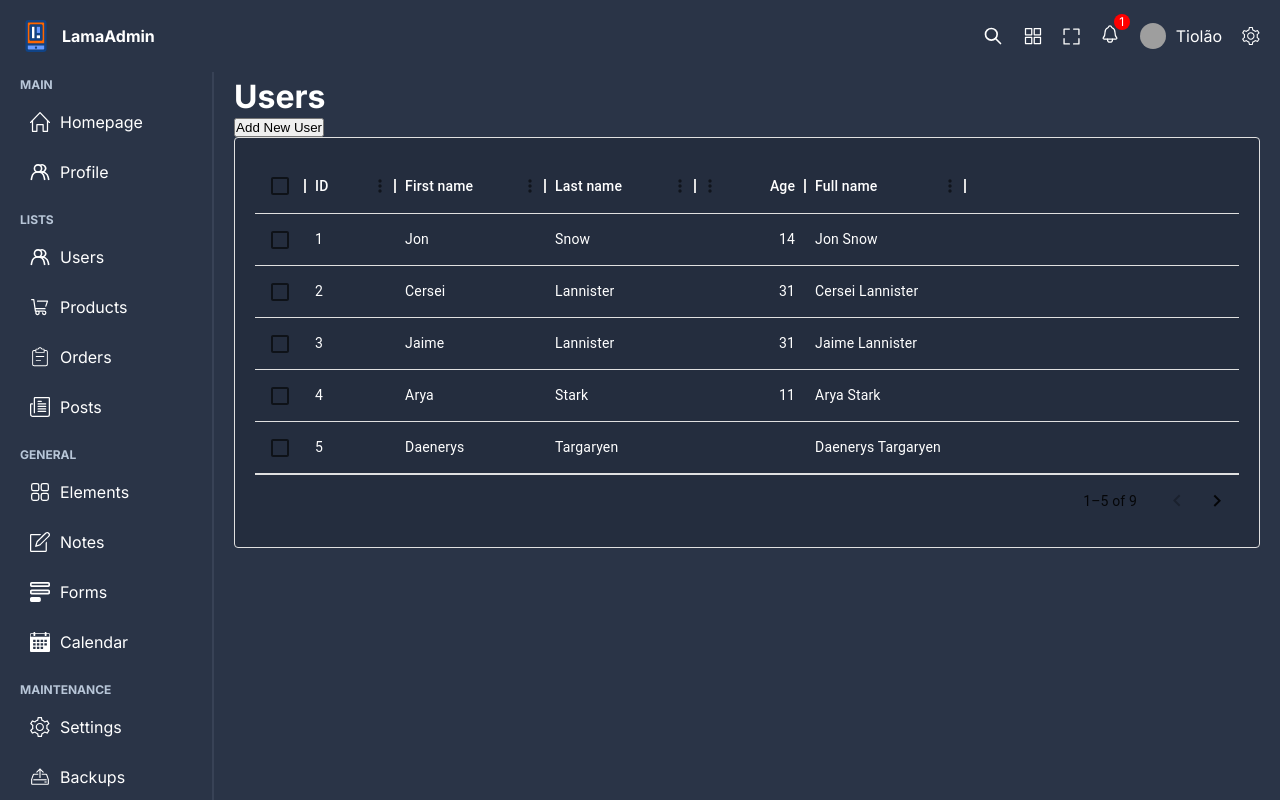
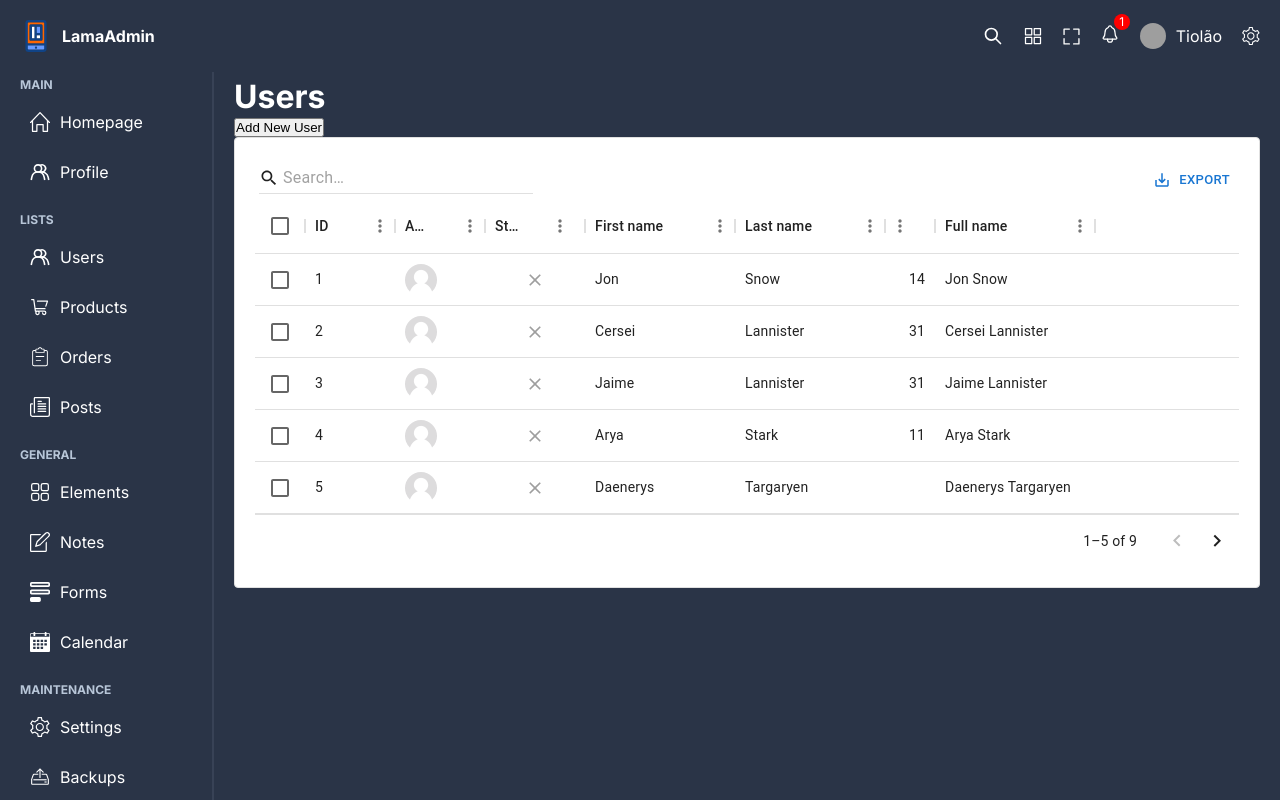
Before and after one commit to eloygomes/React-Admin-Dashboard, a React (Vite) app: page /users in a window 1280 px wide. Shown: the top 800 px of the page. Built offline with nearby package versions, Linux system fonts and the light colour scheme; grey boxes are pictures that could not be loaded.

Commit message:
0.6.2.0
.

```diff
--- a/src/components/dataTable/DataTable.tsx
+++ b/src/components/dataTable/DataTable.tsx
@@ -1,9 +1,29 @@
-import { DataGrid, GridColDef, GridValueGetterParams } from "@mui/x-data-grid";
+import {
+  DataGrid,
+  GridColDef,
+  GridToolbar,
+  GridValueGetterParams,
+} from "@mui/x-data-grid";
 import "./datatable.scss";
+import { Grid } from "@mui/material";
 
 function DataTable() {
   const columns: GridColDef[] = [
     { field: "id", headerName: "ID", width: 90 },
+    {
+      field: "avatar",
+      headerName: "Avatar",
+      width: 90,
+      renderCell: (params) => {
+        return <img src={params.row.img || "/noavatar.png"} alt="" />;
+      },
+    },
+    {
+      field: "name",
+      headerName: "Status",
+      width: 100,
+      type: "boolean",
+    },
     {
       field: "firstName",
       headerName: "First name",
@@ -20,7 +40,7 @@ function DataTable() {
       field: "age",
       headerName: "Age",
       type: "number",
-      width: 110,
+      width: 50,
       editable: true,
     },
     {
@@ -35,15 +55,51 @@ function DataTable() {
   ];
 
   const rows = [
-    { id: 1, lastName: "Snow", firstName: "Jon", age: 14 },
-    { id: 2, lastName: "Lannister", firstName: "Cersei", age: 31 },
-    { id: 3, lastName: "Lannister", firstName: "Jaime", age: 31 },
-    { id: 4, lastName: "Stark", firstName: "Arya", age: 11 },
-    { id: 5, lastName: "Targaryen", firstName: "Daenerys", age: null },
-    { id: 6, lastName: "Melisandre", firstName: null, age: 150 },
-    { id: 7, lastName: "Clifford", firstName: "Ferrara", age: 44 },
-    { id: 8, lastName: "Frances", firstName: "Rossini", age: 36 },
-    { id: 9, lastName: "Roxie", firstName: "Harvey", age: 65 },
+    { id: 1, lastName: "Snow", firstName: "Jon", age: 14, status: false },
+    {
+      id: 2,
+      lastName: "Lannister",
+      firstName: "Cersei",
+      age: 31,
+      status: true,
+    },
+    {
+      id: 3,
+      lastName: "Lannister",
+      firstName: "Jaime",
+      age: 31,
+      status: true,
+    },
+    { id: 4, lastName: "Stark", firstName: "Arya", age: 11, status: true },
+    {
+      id: 5,
+      lastName: "Targaryen",
+      firstName: "Daenerys",
+      age: null,
+      status: true,
+    },
+    {
+      id: 6,
+      lastName: "Melisandre",
+      firstName: null,
+      age: 150,
+      status: true,
+    },
+    {
+      id: 7,
+      lastName: "Clifford",
+      firstName: "Ferrara",
+      age: 44,
+      status: true,
+    },
+    {
+      id: 8,
+      lastName: "Frances",
+      firstName: "Rossini",
+      age: 36,
+      status: true,
+    },
+    { id: 9, lastName: "Roxie", firstName: "Harvey", age: 65, status: "true" },
   ];
 
   return (
@@ -59,14 +115,19 @@ function DataTable() {
             },
           },
         }}
+        slots={{ toolbar: GridToolbar }}
         slotProps={{
           toolbar: {
             showQuickFilter: true,
+            quickFilterProps: { debounceMs: 500 },
           },
         }}
         pageSizeOptions={[10]}
         checkboxSelection
-        // disableRowSelectionOnClick
+        disableRowSelectionOnClick
+        disableColumnFilter
+        disableDensitySelector
+        disableColumnSelector
       />
     </div>
   );
--- a/src/components/dataTable/datatable.scss
+++ b/src/components/dataTable/datatable.scss
@@ -1,7 +1,18 @@
 .datatable {
   .dataGrid {
-    background-color: #242d3e;
+    background-color: white;
     padding: 20px;
-    color: white;
+
+    .MuiDataGrid-toolbarContainer {
+      display: flex;
+      flex-direction: row-reverse;
+    }
+
+    img {
+      width: 32px;
+      height: 32px;
+      border-radius: 50%;
+      object-fit: cover;
+    }
   }
 }
```
